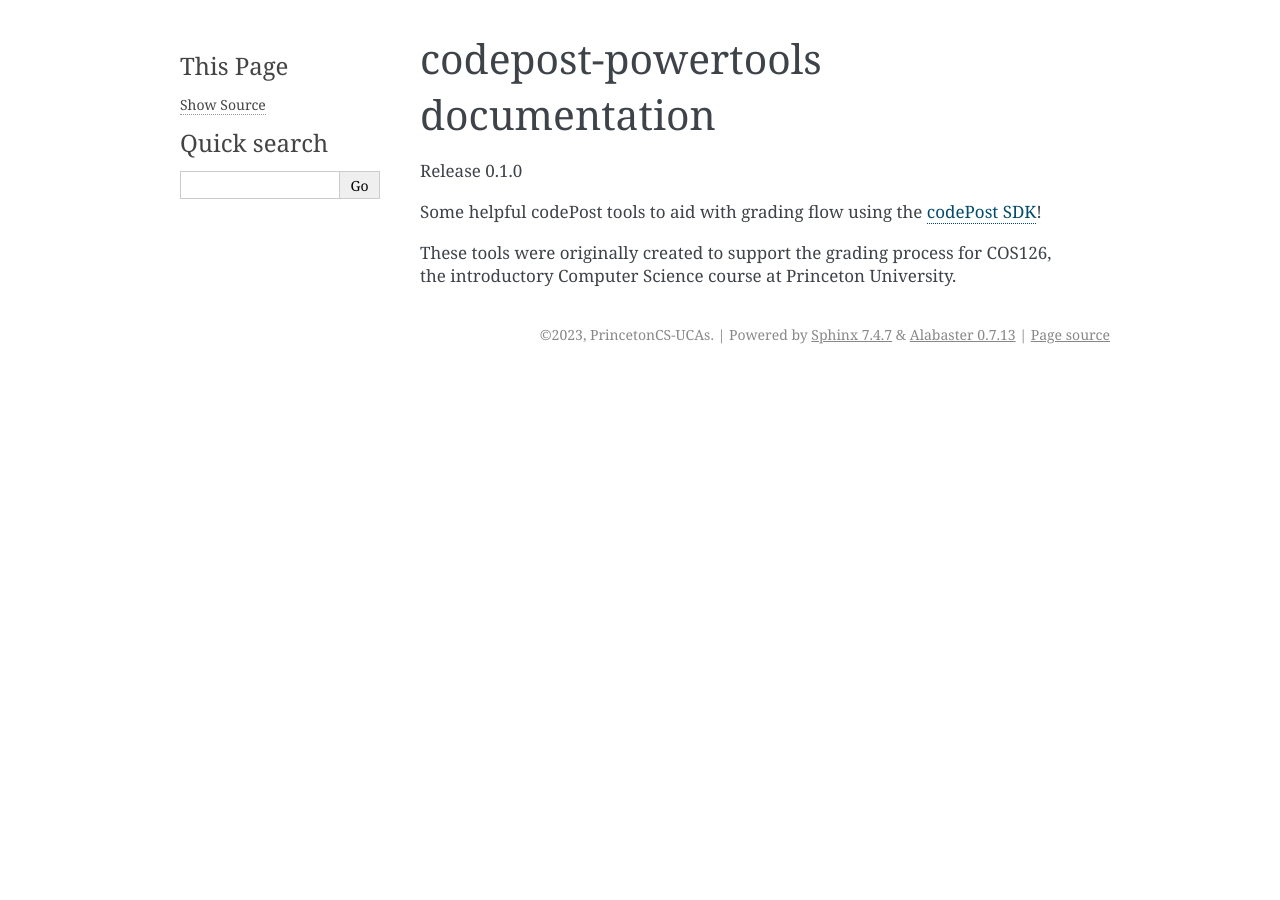
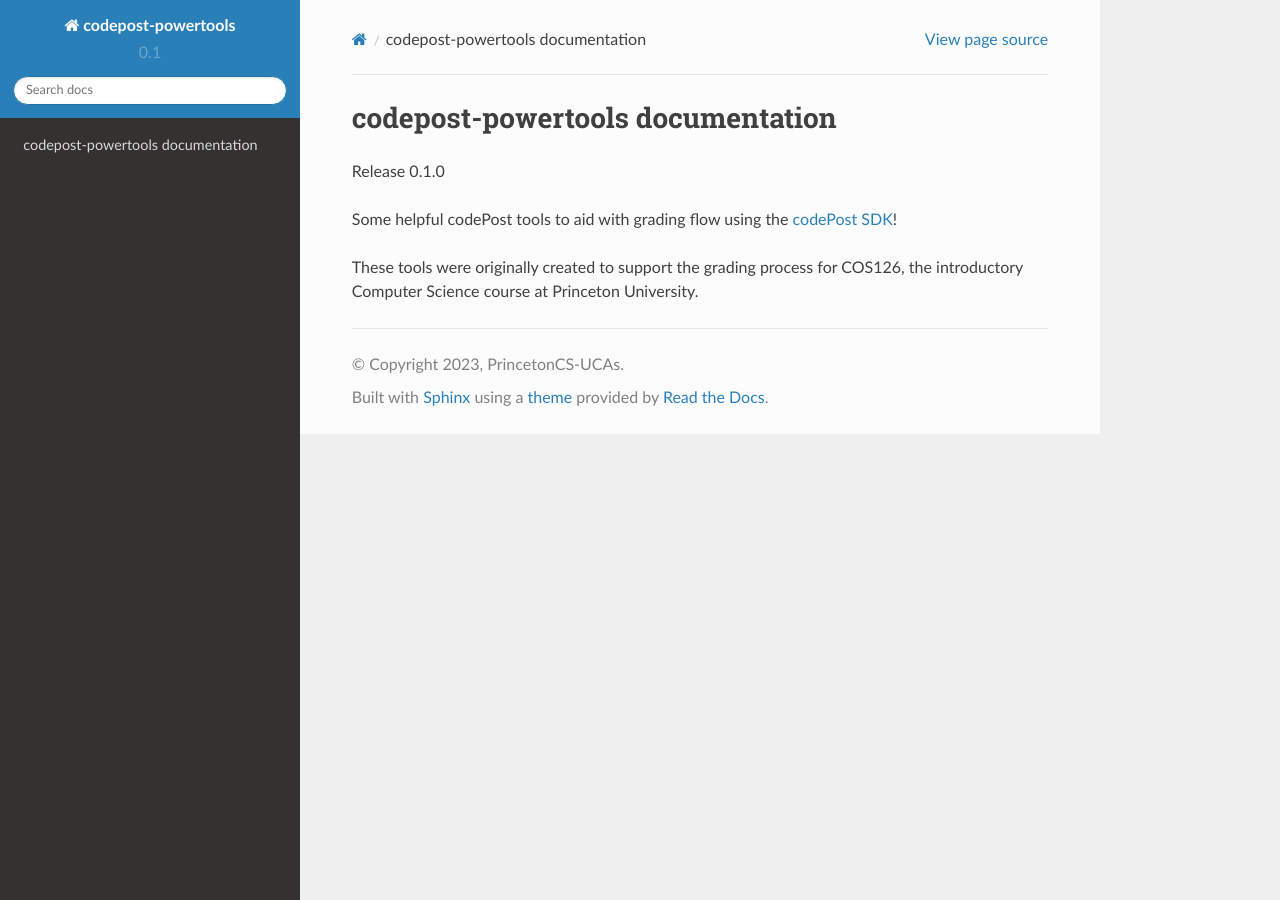
Before and after one commit to PrincetonCS-UCA/codepost-powertools, a Sphinx documentation site: the page built from docs/source/index.rst, in a window 1280 px wide. Built offline with Sphinx 7.4.7 and the Read the Docs theme 2.0.0, drawn with Linux system fonts in a browser that asks for light colours.

Commit message:
Use `sphinx_rtd_theme` for docs

```diff
--- a/docs/source/conf.py
+++ b/docs/source/conf.py
@@ -21,7 +21,9 @@
 # -- General configuration ---------------------------------------------------
 # https://www.sphinx-doc.org/en/master/usage/configuration.html#general-configuration
 
-extensions = []
+extensions = [
+    'sphinx_rtd_theme',
+]
 
 templates_path = ['_templates']
 exclude_patterns = []
@@ -29,5 +31,11 @@
 # -- Options for HTML output -------------------------------------------------
 # https://www.sphinx-doc.org/en/master/usage/configuration.html#options-for-html-output
 
-html_theme = 'alabaster'
+html_theme = 'sphinx_rtd_theme'
+# https://sphinx-rtd-theme.readthedocs.io/en/latest/configuring.html
+html_theme_options = {
+    'collapse_navigation': False,
+    'sticky_navigation': False,
+}
+
 html_static_path = ['_static']
--- a/pyproject.toml
+++ b/pyproject.toml
@@ -22,7 +22,10 @@
 optional = true
 
 [tool.poetry.group.docs.dependencies]
-sphinx = "^6.0.0"
+# as of 2023-01-02, sphinx-rtd-theme v1.1.1 does not allow sphinx v6.0.0,
+# released on 2022-12-29. Thus, I have to use sphinx@^5.3.0
+sphinx = "^5.3.0"
+sphinx-rtd-theme = "^1.1.1"
 
 [build-system]
 requires = ["poetry-core"]
```
Also changed, not shown: 1 other file.
